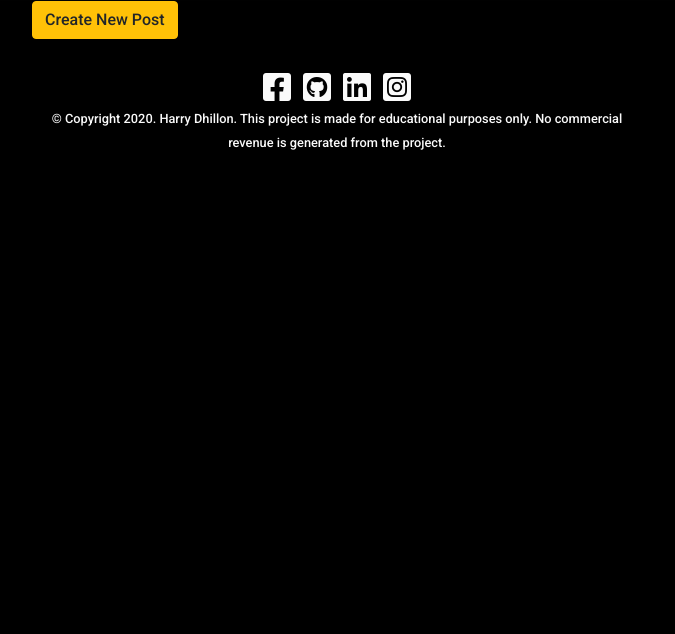
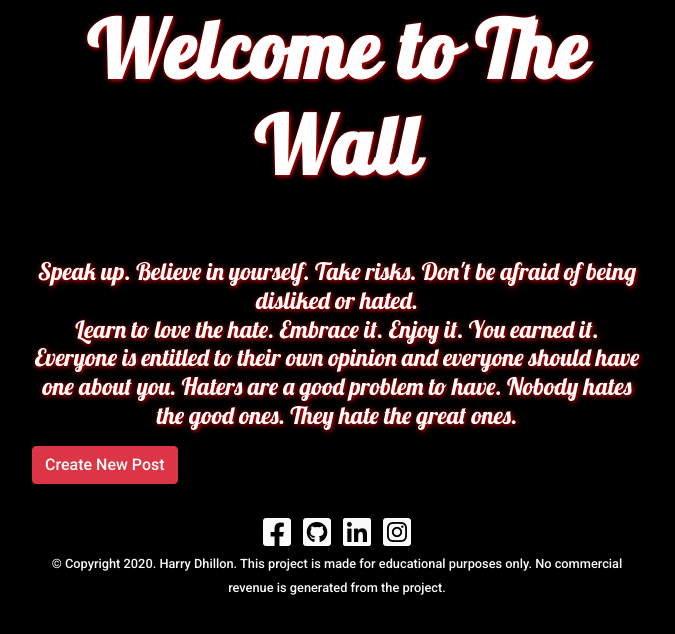
Before and after one commit to Harry-Leepz/Project-Airtown, a Flask app: page /the_wall in a window 1280 px wide. Shown: the part 45-679 px from the top of the page, without its empty margins (303-978 px from the left). Run offline with Flask 2, Linux system fonts and the light colour scheme; the visitor is signed in with stand-in values (Sample User, id 1); data that the repository does not hold is empty; some libraries are stand-ins or nearby versions.

Commit message:
Add styling and content to Wall page

```diff
--- a/static/css/style.css
+++ b/static/css/style.css
@@ -515,9 +515,38 @@ input::placeholder {
 /*  Account Page CSS Ends */
 
 /* The Wall Page CSS Starts */
+
 ul {
     list-style-type: none;
     margin: 0;
     padding: 0;
 }
+
+.card-body {
+    padding: 5px;
+}
+
+.card {
+    background-color: #060606;
+    background-clip: border-box;
+    border: 1.5px solid rgba(228, 32, 32, 0.836);
+    border-radius: .35rem;
+}
+
+.card-author {
+    color: rgb(213, 213, 213);
+    font-size: .7rem;
+}
+
+.card-title {
+    font-size: 1rem;
+    font-weight: 900;
+}
+
+.card-content {
+    font-size: .9rem;
+    font-weight: 100;
+    color: #cfcfcf;
+}
+
 /* The Wall Page CSS Ends */
--- a/templates/wall.html
+++ b/templates/wall.html
@@ -36,12 +36,34 @@
     </div>
 </div>
 
-<!-- The Wall Post Section Starts -->
+<!-- The Wall Hero Image Starts -->
     <div class="container-fluid">
         <div class="row justify-content-center">
             <div class="col-md-10 col-sm-12 col-lg-6 col-12">
+                <div class="heroimage-text text-center">
+                    <h2 class="heading-lobster">
+                        Welcome to The Wall
+                    </h2>
+                </div>
+                <div class="text-center">
+                    <h4 class="heading-lobster heading">
+                        Speak up. Believe in yourself. Take risks. Don't be afraid of being disliked or hated.
+                        <br>
+                        Learn to love the hate. Embrace it. Enjoy it. You earned it. Everyone is entitled to their own opinion and
+                        everyone should have one about you. Haters are a good problem to have. Nobody hates the good ones. They hate the great ones.
+                    </h4>
+                </div>
+            </div>
+        </div>
+    </div>
+<!-- The Wall Hero mage Ends -->
+
+<!-- The Wall Post Section Starts -->
+    <div class="container-fluid wall-container">
+        <div class="row justify-content-center">
+            <div class="col-md-10 col-sm-12 col-lg-6 col-12">
                 {% if session.user %}
-                <button type="button " class="btn btn-warning" data-toggle="modal" data-target="#newPostModal">
+                <button type="button " class="btn btn-danger" data-toggle="modal" data-target="#newPostModal">
                     Create New Post
                 </button>
                 {% endif %}
@@ -49,28 +71,24 @@
                 <ul>
                     {% for post in posts %}
                         <li>
-                            <div class="card text-white bg-dark mt-1 mb-3">
-                                <div class="row card-header">
-                                    <div class="col-9">
-                                        <h5 class="card-title">
+                            <div class="card text-white mt-1 mb-1">
+                                <div class="card-body">
+                                    <p class="card-author">
+                                        Posted by {{ post.post_author.capitalize() }} on {{ post.post_date }}
+                                    </p>
+                                    <h5 class="card-title">
                                             {{ post.post_title }} - {{ post.category_name }}
-                                        </h5>
-                                    </div>
-                                    <div class="col-3">
-                                        {% if session.user|lower == post.post_author|lower %}
-                                            <a href="{{ url_for('edit_post', post_id=post._id) }}" class="btn btn-secondary text-right">Edit Post </a>
-                                            <a href="{{ url_for('delete_post', post_id=post._id) }}" class="btn btn-danger text-right" >Delete Post</a>
-                                        {% endif %}
-                                    </div>
-                                </div>
-                                <div class="card-body">
-                                    <p class="card-text">
+                                    </h5>
+                                    <p class="card-content">
                                         {{ post.post_content }}
                                     </p>
-                                    <p class="card-author">
-                                       Posted by {{ post.post_author.capitalize() }} on {{ post.post_date }}
-                                    </p>
                                 </div>
+                                {% if session.user|lower == post.post_author|lower %}
+                                <div class="card-footer text-center">
+                                    <a href="{{ url_for('edit_post', post_id=post._id) }}" class="btn btn-secondary text-right">Edit Post </a>
+                                    <a href="{{ url_for('delete_post', post_id=post._id) }}" class="btn btn-danger text-right">Delete Post</a>
+                                </div>
+                                {% endif %}
                             </div>
                         </li>
                     {% endfor %}
```
